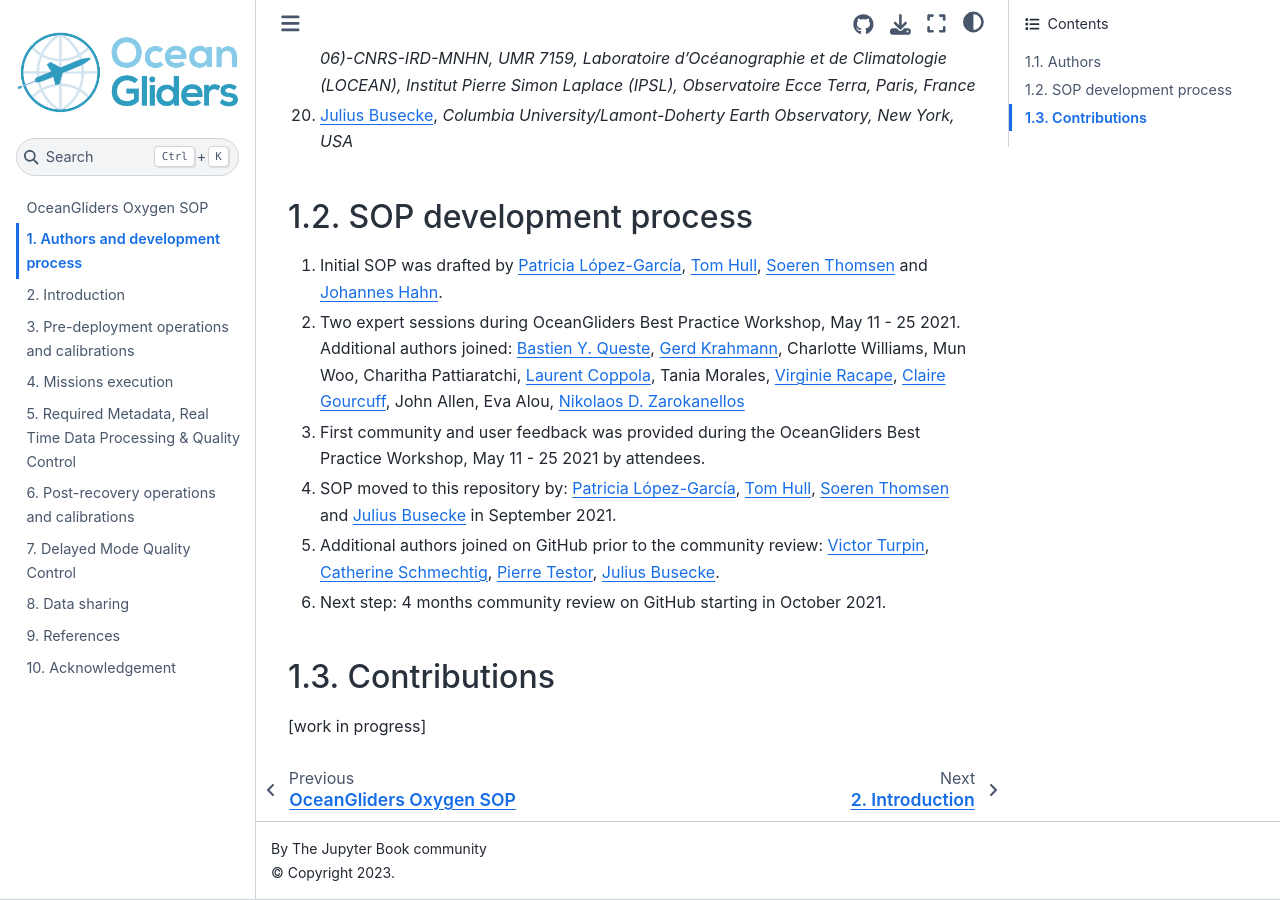
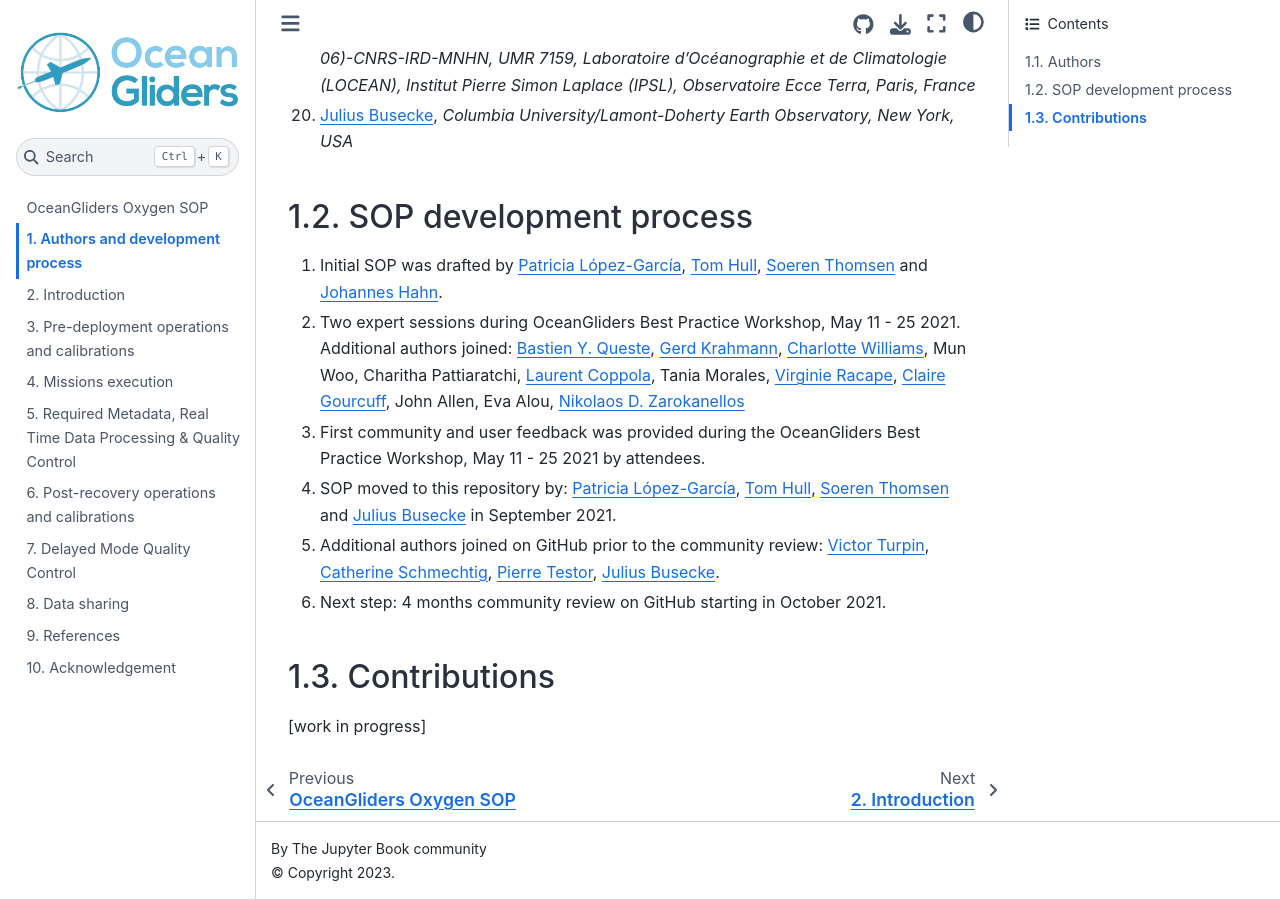
Before and after one commit to OceanGlidersCommunity/Oxygen_SOP, a Jupyter Book: the page built from sections/authors_SOP_development_process.md, in a window 1280 px wide and 900 px high, scrolled down 1001 px. Built offline with Jupyter Book 1.0.4 settings and Sphinx 7.4.7 and the Sphinx Book theme 1.1.4, drawn with Linux system fonts in a browser that asks for light colours; part of the change alters nothing that is shown.

```diff
--- a/sections/authors_SOP_development_process.md
+++ b/sections/authors_SOP_development_process.md
@@ -28,7 +28,7 @@
 1) Initial SOP was drafted by [Patricia López-García](https://github.com/patricialg), [Tom Hull](https://github.com/tomhull), [Soeren Thomsen](https://github.com/soerenthomsen) and [Johannes Hahn](https://github.com/hahn-johannes).
 
 2) Two expert sessions during OceanGliders Best Practice Workshop, May 11 - 25 2021.
-Additional authors joined: [Bastien Y. Queste](https://github.com/bastienqueste), [Gerd Krahmann](https://github.com/gkrahmann), Charlotte Williams, Mun Woo, Charitha Pattiaratchi, [Laurent Coppola](https://github.com/laurcopp), Tania Morales, [Virginie Racape](https://github.com/vracape), [Claire Gourcuff](https://github.com/cgourcuf), John Allen, Eva Alou, [Nikolaos D. Zarokanellos](https://github.com/nizaroka)
+Additional authors joined: [Bastien Y. Queste](https://github.com/bastienqueste), [Gerd Krahmann](https://github.com/gkrahmann), [Charlotte Williams](https://github.com/charlotte-aj-williams), Mun Woo, Charitha Pattiaratchi, [Laurent Coppola](https://github.com/laurcopp), Tania Morales, [Virginie Racape](https://github.com/vracape), [Claire Gourcuff](https://github.com/cgourcuf), John Allen, Eva Alou, [Nikolaos D. Zarokanellos](https://github.com/nizaroka)
 
 3) First community and user feedback was provided during the OceanGliders Best Practice Workshop, May 11 - 25 2021 by attendees.
 
```
